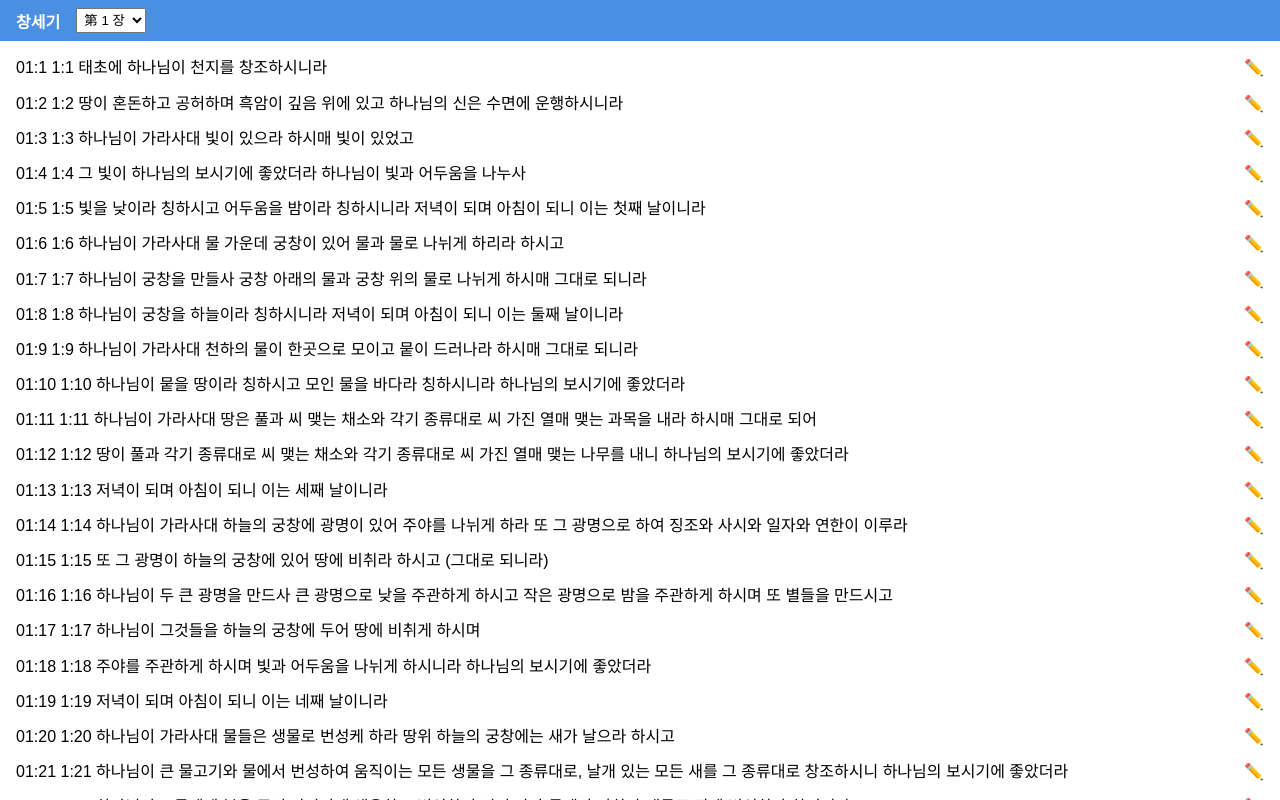
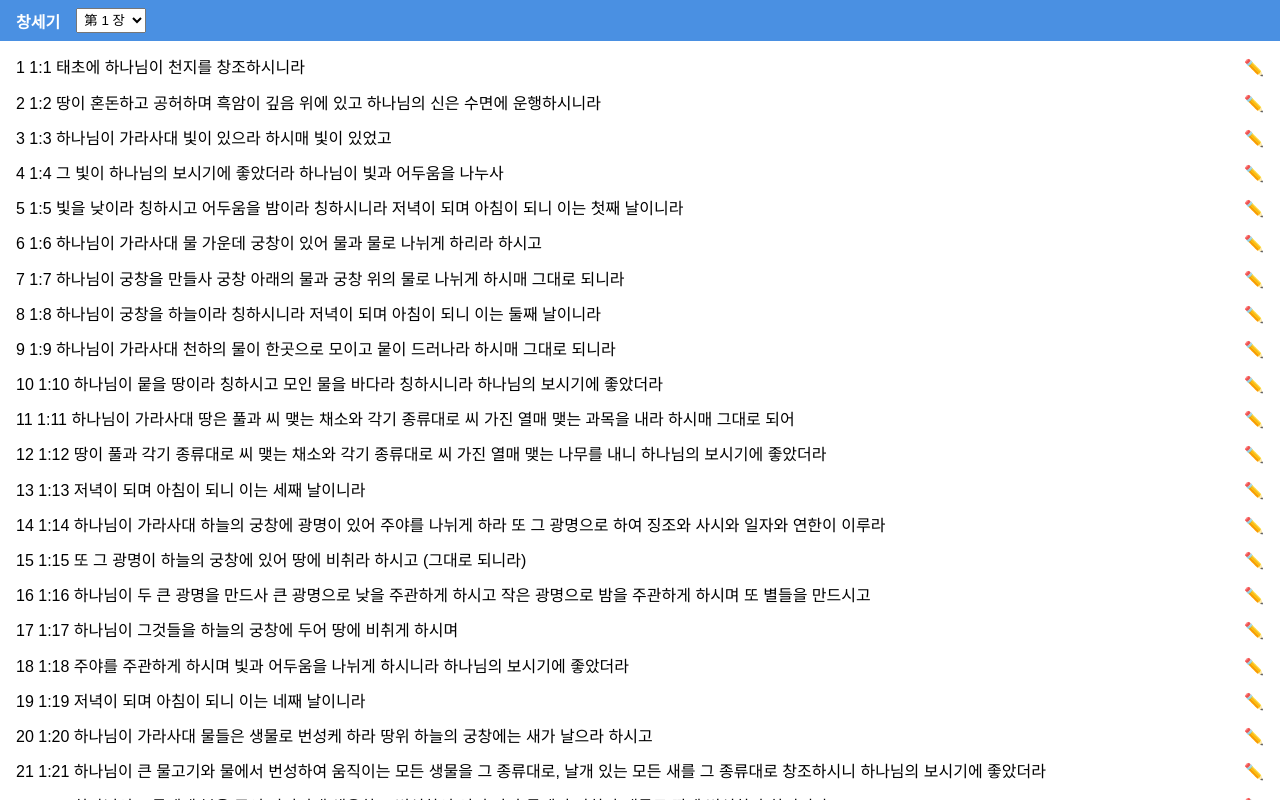
Before and after one commit to wjng123/VerseMemo, a plain HTML site: page index.html in a window 1280 px wide. Drawn offline with Linux system fonts and the light colour scheme.

Commit message:
Update index.html

```diff
--- a/index.html
+++ b/index.html
@@ -41,7 +41,7 @@ function renderChapter(){
   verses.forEach((txt,i)=>{
     const div=document.createElement('div');
     div.className='verse';
-    const verseNo=`${idx+1}:${i+1}`;
+    const verseNo=`${i+1}`;
     div.innerHTML=`<span>${verseNo} ${txt}</span>
                  <span class="noteBtn" onclick="toggleNote(this,'${verseNo}')">✏️</span>
                  <div class="noteBox" id="note-${verseNo.replace(':','-')}">
```
